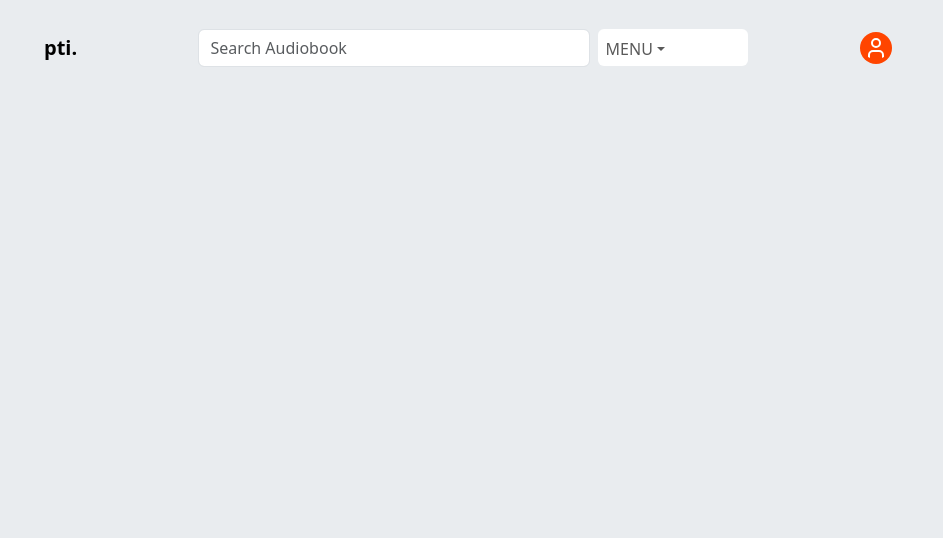
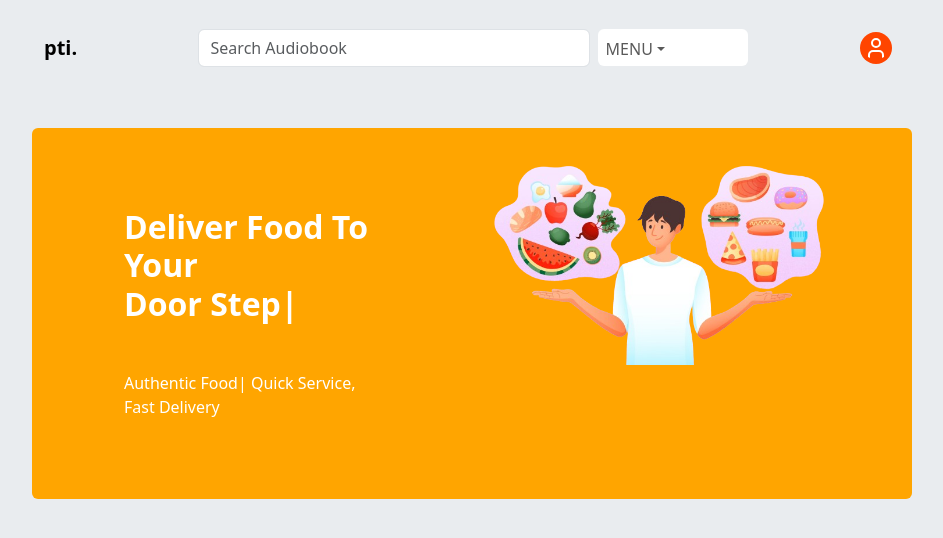
Before and after one commit to taniaferdousey24promy/pti-foodDelivery, a React (Vite) app: page / in a window 1280 px wide. Shown: the top 538 px of the page, without its empty margins (168-1111 px from the left). Built offline with nearby package versions, Linux system fonts and the light colour scheme.

Commit message:
commiting banner

```diff
--- a/index.html
+++ b/index.html
@@ -9,7 +9,7 @@
 
     <title>Vite + React</title>
   </head>
-  <body class="bg-body-secondary">
+  <body style="margin-inline: 200px;" class="bg-body-secondary ">
     <div id="root"></div>
     <script src="https://cdn.jsdelivr.net/npm/bootstrap@5.3.2/dist/js/bootstrap.bundle.min.js" integrity="sha384-C6RzsynM9kWDrMNeT87bh95OGNyZPhcTNXj1NW7RuBCsyN/o0jlpcV8Qyq46cDfL" crossorigin="anonymous"></script>
 
--- a/src/App.jsx
+++ b/src/App.jsx
@@ -1,9 +1,11 @@
+import Banner from "./Pages/Home/Banner/Banner";
 import Navigation from "./Pages/Home/Navbar/Navigation";
 
 function App() {
   return (
-    <div style={{marginInline:"200px"}} className="mt-3 ">
+    <div  className="mt-3 ">
         <Navigation></Navigation>
+        <Banner></Banner>
     </div>
   );
 }
--- /dev/null
+++ b/src/Pages/Home/Banner/Banner.jsx
@@ -0,0 +1,27 @@
+import React from "react";
+import bannerImage from "../../../assets/bannerImage.png"
+
+const Banner = () => {
+  return (
+    <div style={{backgroundColor:"#FFA500	"}} className="rounded container-fluid text-center mt-5 text-white ">
+      <div className="row">
+        <div className="col-sm-12  col-md-12 col-lg-6  ">
+          <div style={{margin:"80px"}} className="text-start">
+          <h2 className="fw-bolder fs-2">Deliver Food To Your <br /> Door Step|</h2>
+            <p className="mt-5">Authentic Food| Quick Service, Fast Delivery</p>
+          </div>
+
+        </div>
+
+        <div className="col-sm-12  col-md-12 col-lg-6">
+            <div style={{marginRight:"60px", }} >
+            <img className="img-fluid" src={bannerImage} alt="" />
+
+            </div>
+        </div>
+      </div>
+    </div>
+  );
+};
+
+export default Banner;
```
Also changed, not shown: src/assets/bannerImage.png (added), src/assets/footerImage.png (added).
